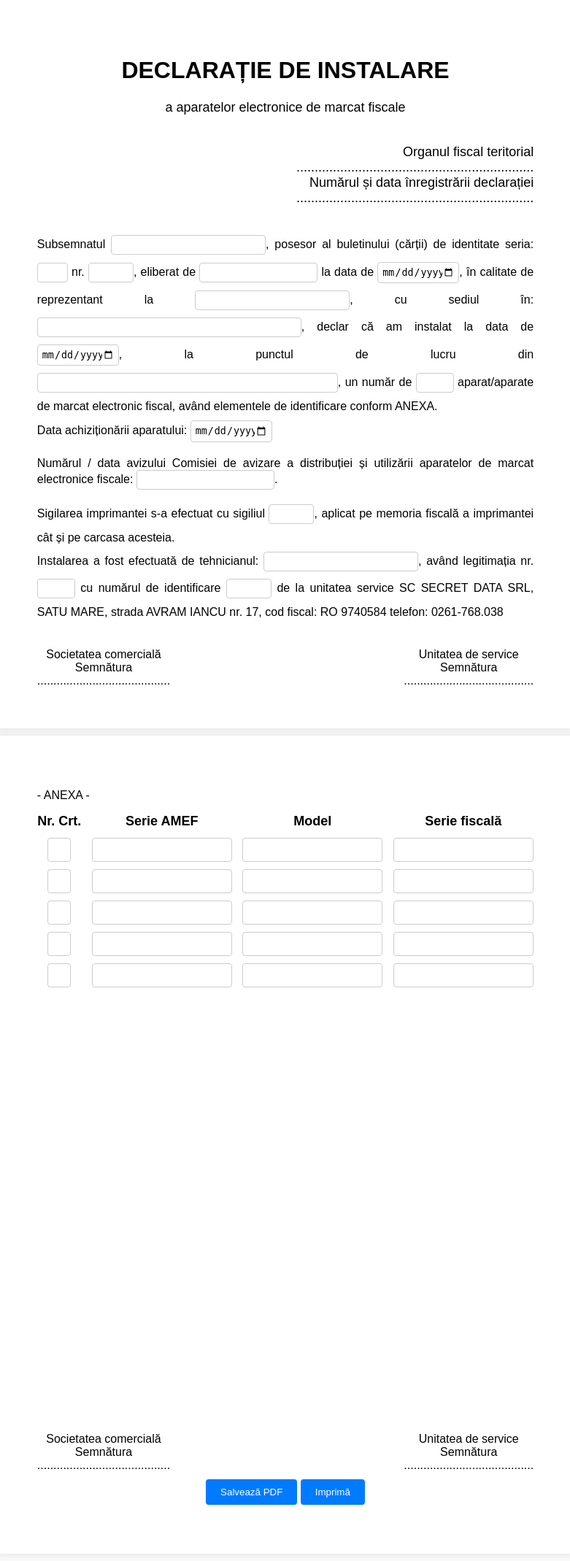
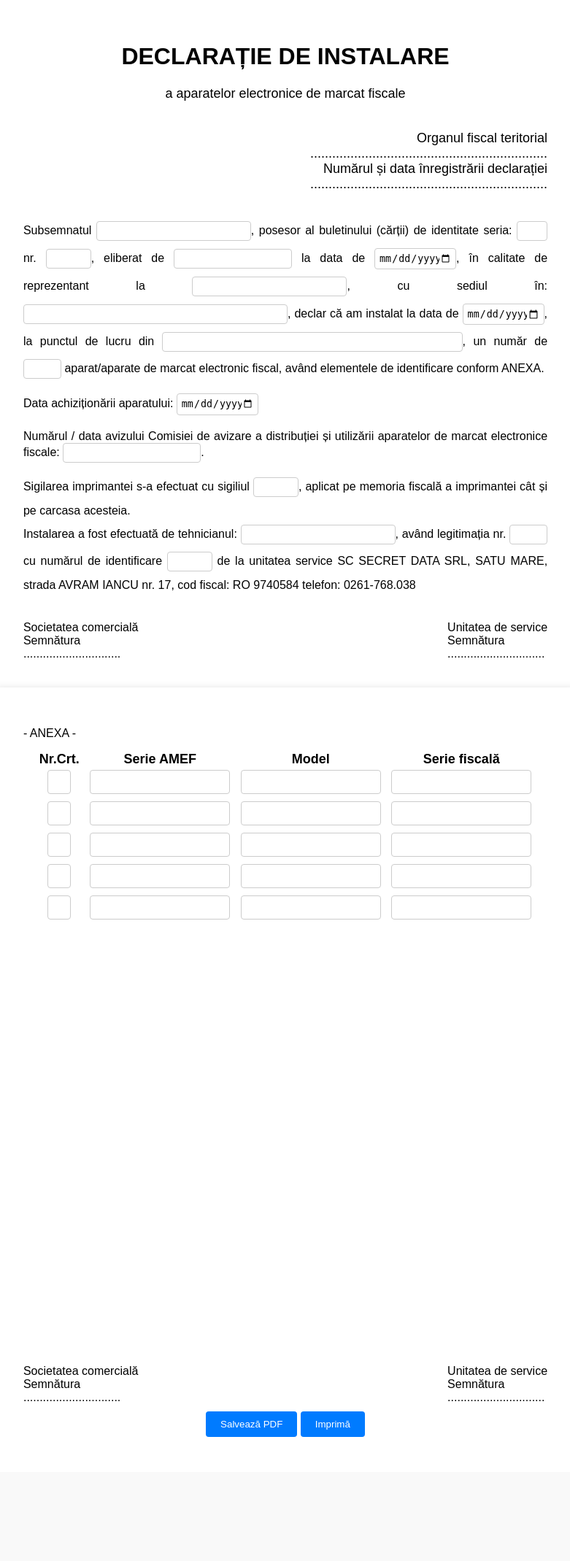
Before and after one commit to PopFlaviuCiprian/Declaratie_instalare_RBC, a Flask app: page / in a window 1280 px wide. Shown: the whole page at 73% size, without its empty margins (249-1030 px from the left). After the commit the page ends 1969 px from the top, so only its background shows below. Run offline with Flask 3, Linux system fonts and the light colour scheme; some libraries are stand-ins or nearby versions.

Commit message:
varianta finala declaratie inst. rbc testata

```diff
--- a/app.py
+++ b/app.py
@@ -16,15 +16,15 @@ def declaratie():
         return render_template("declaratie_rbc.html", submitted_data=data)
     return render_template("declaratie_rbc.html", submitted_data=None)
 
-@app.route("/shutdown", methods=["POST"])
-def shutdown():
-    #Oprește serverul
-     os.kill(os.getpid(), signal.SIGTERM)
-     return "Server stopped."
+# @app.route("/shutdown", methods=["POST"])
+# def shutdown():
+#     #Oprește serverul
+#      os.kill(os.getpid(), signal.SIGTERM)
+#      return "Server stopped."
 
 def open_browser():
     webbrowser.open("http://127.0.0.1:5000/")
 
 if __name__ == "__main__":
     Timer(1, open_browser).start()
-    app.run(debug=False) # se pune True cand rulezi in python iar false ca executabil
+    app.run(debug=True) # se pune True cand rulezi in python iar false ca executabil
--- a/static/declaratie.css
+++ b/static/declaratie.css
@@ -14,11 +14,13 @@ body {
 
 .a4 {
     width: 210mm;
-    /*height: 297mm; */
-    padding: 15mm;
+    /*height: 297mm;*/
+    padding: 10mm;
     white-space: normal;
+    margin-left: auto;
+    margin-right: auto;
     /* padding: 0; */
-    margin: 0 auto 10px ;
+    /*margin: 0 auto 10px ;
     /*margin: 0; */
     box-sizing: border-box;
     background-color: white;
@@ -59,6 +61,7 @@ body {
         background: white;
         margin: 0;
         padding: 0;
+
     }
     .a4 {
         box-shadow: none;
@@ -70,6 +73,16 @@ body {
     /* Ascunde butoanele la imprimare */
     button, #salveaza_pdf, #imprima {
         display: none !important;
+    }
+    input[type="text"] {
+        heigh: 40px;
+        line-height: 40px;
+        text-align: center;
+        margin: 0;
+        padding: 0;
+        box-sizing: border-box;
+        font-family: Arial, sans-serif;
+        font-size: 14px;
     }
 }
 
@@ -107,6 +120,9 @@ button:hover {
     display: flex;
     justify-content: space-between;
     margin-top: 40px;
+    /*margin-top: 600px;
+    width: 100%*/
+
 }
 
 /* Stiluri pentru semnături */
@@ -117,5 +133,6 @@ button:hover {
 }
 
 .semnatura_beneficiar, .semnatura_tehnician {
-    text-align: center;
+    text-align: left;
+
 }
--- a/templates/declaratie_rbc.html
+++ b/templates/declaratie_rbc.html
@@ -68,13 +68,11 @@
                     <div class="semnaturi_container">
                         <div class="semnatura_beneficiar">
                             Societatea comercială<br>
-                            Semnătura<br>
-                            .........................................<br>
+                            Semnătura<br>..............................
                         </div>
                         <div class="semnatura_tehnician">
                             Unitatea de service<br>
-                            Semnătura<br>
-                            ........................................<br>
+                            Semnătura<br>..............................
                         </div>
                     </div>
                 </form>
@@ -84,56 +82,56 @@
                     <p class="alineare-flex"> </p>
 
                         <div class="field-group" style="display: inline-block; margin-right: 10px; margin-left -20px">
-                            <label for="left-input" style="font-size: 18px; font-weight: bold">Nr. Crt. <br> </label>
-                            <input type="text" id="left-input" name="left-input" style="width: 20px; text-align: center; font-size: 18px; margin-top: 12px;" required>
+                            <label for="left-input" style="font-size: 18px; font-weight: bold">Nr.Crt. <br> </label>
+                            <input type="text" id="left-input" name="left-input" style="width: 20px; text-align: center; vertical-align: middle; font-size: 18px; margin-top: 4px;" autocomplete="on" required>
                             <br>
-                            <input type="text" id="left-input2" name="left-input" style="width: 20px; text-align: center; font-size: 18px;" required>
+                            <input type="text" id="left-input2" name="left-input" style="width: 20px; text-align: center; font-size: 18px;" autocomplete="on" required>
                             <br>
-                            <input type="text" id="left-input3" name="left-input" style="width: 20px; text-align: center; font-size: 18px;" required>
+                            <input type="text" id="left-input3" name="left-input" style="width: 20px; text-align: center; font-size: 18px;" autocomplete="on" required>
                             <br>
-                            <input type="text" id="left-input4" name="left-input" style="width: 20px; text-align: center; font-size: 18px;" required>
+                            <input type="text" id="left-input4" name="left-input" style="width: 20px; text-align: center; font-size: 18px;" autocomplete="on" required>
                             <br>
-                            <input type="text" id="left-input5" name="left-input" style="width: 20px; text-align: center; font-size: 18px;" required>
+                            <input type="text" id="left-input5" name="left-input" style="width: 20px; text-align: center; font-size: 18px;" autocomplete="on" required>
 
                         </div>
                         <div class="field-group" style="display: inline-block; margin-right: 10px;">
                             <label for="serie_amef" style="font-size: 18px; font-weight: bold; " >Serie AMEF <br> </label>
-                            <input type="text" id="serie_amef" name="serie_amef" style="width: 180px; text-align: center; font-size: 18px; margin-top: 12px;" required>
+                            <input type="text" id="serie_amef" name="serie_amef" style="width: 180px; text-align: center; font-size: 18px; margin-top: 4px;" autocomplete="on" required>
                             <!--- <textarea id="serie_amef" name="serie_amef" style="width: 180px; height: 40px; font-weight: bold; text-align: justify; font-size: 18px;" required></textarea>
                               textarea face casuta input dinamica , se poate modifica marimea casutei-->
                             <br>
-                             <input type="text" id="serie_amef2" name="serie_amef" style="width: 180px; text-align: center; font-size: 18px" required>
+                             <input type="text" id="serie_amef2" name="serie_amef" style="width: 180px; text-align: center; font-size: 18px" autocomplete="on" required>
                             <br>
-                             <input type="text" id="serie_amef3" name="serie_amef" style="width: 180px; text-align: center; font-size: 18px" required>
+                             <input type="text" id="serie_amef3" name="serie_amef" style="width: 180px; text-align: center; font-size: 18px" autocomplete="on" required>
                             <br>
-                             <input type="text" id="serie_amef4" name="serie_amef" style="width: 180px; text-align: center; font-size: 18px" required>
+                             <input type="text" id="serie_amef4" name="serie_amef" style="width: 180px; text-align: center; font-size: 18px" autocomplete="on" required>
                             <br>
-                             <input type="text" id="serie_amef5" name="serie_amef" style="width: 180px; text-align: center; font-size: 18px" required>
+                             <input type="text" id="serie_amef5" name="serie_amef" style="width: 180px; text-align: center; font-size: 18px" autocomplete="on" required>
                         </div>
 
                         <div class="field-group" style="display: inline-block; margin-right: 10px; ">
                             <label for="model_amef" style="font-size: 18px; font-weight: bold;">Model <br></label>
-                            <input type="text" id="model_amef" name="model_amef" style="width: 180px;  text-align: center; font-size: 18px; margin-top: 12px;" required>
+                            <input type="text" id="model_amef" name="model_amef" style="width: 180px;  text-align: center; font-size: 18px; margin-top: 4px;" autocomplete="on" required>
                             <br>
-                            <input type="text" id="model_amef2" name="model_amef" style="width: 180px; text-align: center; font-size: 18px" required>
+                            <input type="text" id="model_amef2" name="model_amef" style="width: 180px; text-align: center; font-size: 18px" autocomplete="on" required>
                             <br>
-                            <input type="text" id="model_amef3" name="model_amef" style="width: 180px; text-align: center; font-size: 18px" required>
+                            <input type="text" id="model_amef3" name="model_amef" style="width: 180px; text-align: center; font-size: 18px" autocomplete="on" required>
                             <br>
-                            <input type="text" id="model_amef4" name="model_amef" style="width: 180px; text-align: center; font-size: 18px" required>
+                            <input type="text" id="model_amef4" name="model_amef" style="width: 180px; text-align: center; font-size: 18px" autocomplete="on" required>
                             <br>
-                            <input type="text" id="model_amef5" name="model_amef" style="width: 180px; text-align: center; font-size: 18px" required>
+                            <input type="text" id="model_amef5" name="model_amef" style="width: 180px; text-align: center; font-size: 18px" autocomplete="on" required>
                         </div>
                         <div class="field-group" style="display: inline-block;">
                             <label for="serie_fiscala" style="font-size: 18px; font-weight: bold;">Serie fiscală <br></label>
-                            <input type="text" id="serie_fiscala" name="serie_fiscala" style="width: 180px; text-align: center; font-size: 18px; margin-top: 12px;" required>
+                            <input type="text" id="serie_fiscala" name="serie_fiscala" style="width: 180px; text-align: center; font-size: 18px; margin-top: 4px;" autocomplete="on" required>
                             <br>
-                            <input type="text" id="serie_fiscala2" name="serie_fiscala" style="width: 180px; text-align: center; font-size: 18px" required>
+                            <input type="text" id="serie_fiscala2" name="serie_fiscala" style="width: 180px; text-align: center; font-size: 18px" autocomplete="on" required>
                             <br>
-                            <input type="text" id="serie_fiscala3" name="serie_fiscala" style="width: 180px; text-align: center; font-size: 18px" required>
+                            <input type="text" id="serie_fiscala3" name="serie_fiscala" style="width: 180px; text-align: center; font-size: 18px" autocomplete="on" required>
                             <br>
-                            <input type="text" id="serie_fiscala4" name="serie_fiscala" style="width: 180px; text-align: center; font-size: 18px" required>
+                            <input type="text" id="serie_fiscala4" name="serie_fiscala" style="width: 180px; text-align: center; font-size: 18px" autocomplete="on" required>
                             <br>
-                            <input type="text" id="serie_fiscala5" name="serie_fiscala" style="width: 180px; text-align: center; font-size: 18px" required>
+                            <input type="text" id="serie_fiscala5" name="serie_fiscala" style="width: 180px; text-align: center; font-size: 18px" autocomplete="on" required>
 
                         </div>
 
@@ -141,13 +139,12 @@
             <div class="semnaturi_container_pag2">
                         <div class="semnatura_beneficiar">
                             Societatea comercială<br>
-                            Semnătura<br>
-                            .........................................<br>
+                            Semnătura<br>..............................
+
                         </div>
                         <div class="semnatura_tehnician">
                             Unitatea de service<br>
-                            Semnătura<br>
-                            ........................................<br>
+                            Semnătura<br>..............................
                         </div>
             </div>
 
@@ -174,11 +171,11 @@
                     hideButtons();
                     const element = document.getElementById("document");
                     const opt = {
-                    margin: 0,
+                    margin: [3, 3, 3, 5],
                     filename: 'declaratie_instalare_rbc.pdf',
                     image: { type: 'jpeg', quality: 1 },
                     html2canvas: {
-                        scale: 4,
+                        scale: 2,
                         useCORS: true
                     },
                     jsPDF: {
```
